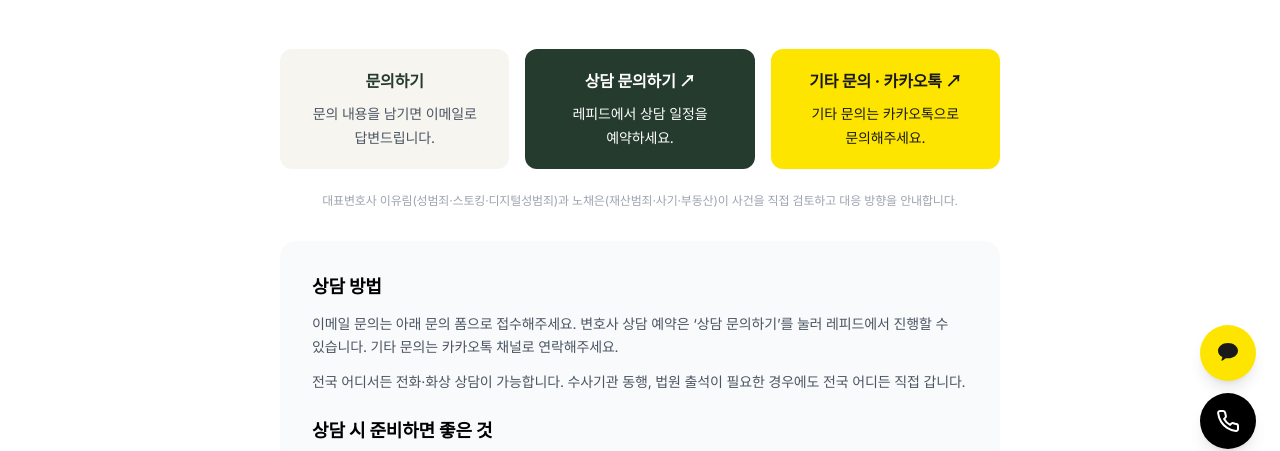
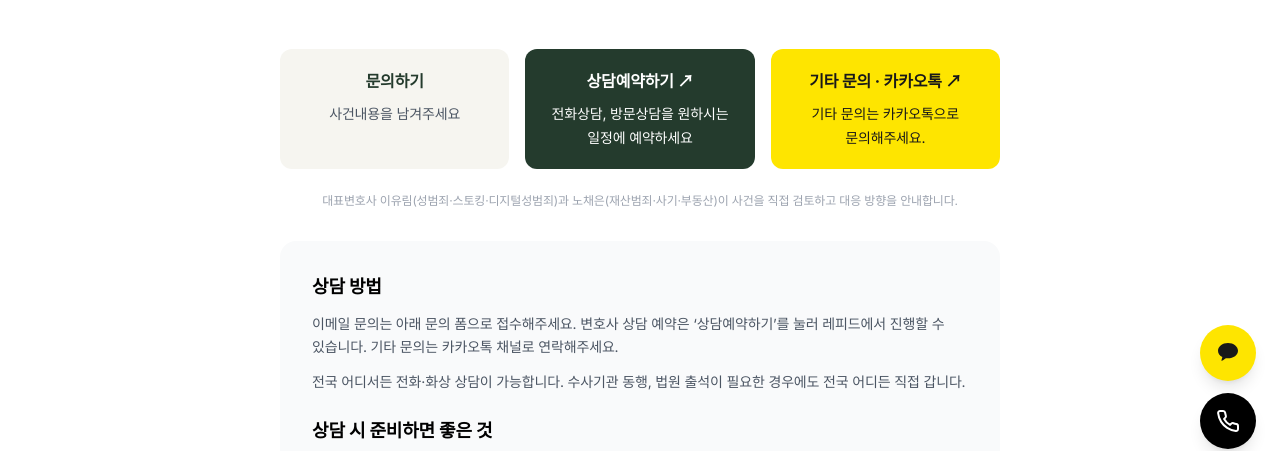
Before and after one commit to choucreamfish1234-netizen/rohandlee_homepage, a Next.js app: page /consultation in a window 1280 px wide. Shown: the part 259-710 px from the top of the page. Built offline with nearby package versions, Linux system fonts and the light colour scheme; no server answers; the database is empty; a web font is replaced by a local one.

Commit message:
Use requested inquiry and consultation booking labels

```diff
--- a/src/app/cases/CasesList.tsx
+++ b/src/app/cases/CasesList.tsx
@@ -386,7 +386,7 @@ export default function CasesList() {
                 href="https://www.latpeed.com/products/vy4Pu" target="_blank" rel="noopener noreferrer"
                 className="inline-flex items-center justify-center px-8 sm:px-10 py-4 bg-white text-accent text-sm font-medium rounded-full hover:bg-gray-100 transition-colors min-h-[48px]"
               >
-                상담 문의하기
+                상담예약하기
               </Link>
               <a
                 href="tel:032-207-8788"
--- a/src/app/cases/[slug]/CaseDetailContent.tsx
+++ b/src/app/cases/[slug]/CaseDetailContent.tsx
@@ -306,7 +306,7 @@ export default function CaseDetailContent({ slug, initialCase }: { slug: string;
             href="https://www.latpeed.com/products/vy4Pu" target="_blank" rel="noopener noreferrer"
             className="bg-white text-[#1B3B2F] text-sm font-semibold px-8 py-3.5 rounded-full hover:bg-white/90 transition-colors shadow-md min-h-[48px]"
           >
-            상담 문의하기
+            상담예약하기
           </a>
         </div>
       </motion.article>
--- a/src/app/consultation/page.tsx
+++ b/src/app/consultation/page.tsx
@@ -27,8 +27,8 @@ export default function Page() {
       <section className="pb-8 bg-white">
         <div className="max-w-3xl mx-auto px-4 sm:px-6">
           <div className="grid grid-cols-1 sm:grid-cols-3 gap-4 text-center">
-            <a href="#inquiry" className="p-5 bg-[#f6f5f0] rounded-xl"><strong className="block text-[#243b2d] mb-2">문의하기</strong><span className="text-sm text-gray-600">문의 내용을 남기면 이메일로 답변드립니다.</span></a>
-            <a href="https://www.latpeed.com/products/vy4Pu" target="_blank" rel="noopener noreferrer" className="p-5 bg-[#243b2d] text-white rounded-xl"><strong className="block mb-2">상담 문의하기 ↗</strong><span className="text-sm">레피드에서 상담 일정을 예약하세요.</span></a>
+            <a href="#inquiry" className="p-5 bg-[#f6f5f0] rounded-xl"><strong className="block text-[#243b2d] mb-2">문의하기</strong><span className="text-sm text-gray-600">사건내용을 남겨주세요</span></a>
+            <a href="https://www.latpeed.com/products/vy4Pu" target="_blank" rel="noopener noreferrer" className="p-5 bg-[#243b2d] text-white rounded-xl"><strong className="block mb-2">상담예약하기 ↗</strong><span className="text-sm">전화상담, 방문상담을 원하시는 일정에 예약하세요</span></a>
             <a href="https://pf.kakao.com/_YxgWxcn/chat" target="_blank" rel="noopener noreferrer" className="p-5 bg-[#FEE500] text-[#191919] rounded-xl"><strong className="block mb-2">기타 문의 · 카카오톡 ↗</strong><span className="text-sm">기타 문의는 카카오톡으로 문의해주세요.</span></a>
           </div>
           <p className="mt-6 text-xs text-gray-400 text-center">
@@ -44,7 +44,7 @@ export default function Page() {
               <h2 className="text-lg font-bold text-black mb-3">상담 방법</h2>
               <div className="space-y-3 text-sm text-gray-600 leading-relaxed">
                 <p>
-                  이메일 문의는 아래 문의 폼으로 접수해주세요. 변호사 상담 예약은 ‘상담 문의하기’를 눌러 레피드에서 진행할 수 있습니다. 기타 문의는 카카오톡 채널로 연락해주세요.
+                  이메일 문의는 아래 문의 폼으로 접수해주세요. 변호사 상담 예약은 ‘상담예약하기’를 눌러 레피드에서 진행할 수 있습니다. 기타 문의는 카카오톡 채널로 연락해주세요.
                 </p>
                 <p>
                   전국 어디서든 전화·화상 상담이 가능합니다. 수사기관 동행, 법원 출석이 필요한 경우에도 전국 어디든 직접 갑니다.
--- a/src/components/ConsultationSelectModal.tsx
+++ b/src/components/ConsultationSelectModal.tsx
@@ -98,7 +98,7 @@ export default function ConsultationSelectModal({
                     문의하기
                   </span>
                   <span className="block text-sm text-white/50 mt-1">
-                    문의 내용을 남기면 이메일로 답변드립니다
+                    사건내용을 남겨주세요
                   </span>
                 </button>
 
@@ -115,10 +115,10 @@ export default function ConsultationSelectModal({
                     className="block font-semibold text-base"
                     style={{ color: '#1B3B2F' }}
                   >
-                    상담 문의하기
+                    상담예약하기
                   </span>
                   <span className="block text-sm text-gray-400 mt-1">
-                    레피드에서 상담 일정을 예약하세요
+                    전화상담, 방문상담을 원하시는 일정에 예약하세요
                   </span>
                 </a>
                 <a href="https://pf.kakao.com/_YxgWxcn/chat" target="_blank" rel="noopener noreferrer" onClick={() => { trackConversion('kakao_click'); onClose() }} className="text-sm text-center text-[#43543f] py-3">기타 문의는 카카오톡으로 문의해주세요 ↗</a>
--- a/src/components/practice/shared.tsx
+++ b/src/components/practice/shared.tsx
@@ -87,7 +87,7 @@ export function ConsultationCTA({ text }: { text?: string }) {
             href="https://www.latpeed.com/products/vy4Pu" target="_blank" rel="noopener noreferrer"
             className="inline-flex items-center justify-center px-10 py-4 bg-[#F6F2EA] text-[#1B3B2F] text-sm font-semibold tracking-wide hover:bg-white transition-colors min-h-[52px]"
           >
-            상담 문의하기
+            상담예약하기
           </Link>
           <a
             href="tel:+82322078788"
--- a/src/renewal/consultation.ts
+++ b/src/renewal/consultation.ts
@@ -12,13 +12,13 @@ export function initConsultation() {
     <h2 id="rl-consult-title" tabindex="-1">어떤 도움이 필요하신가요?</h2>
     <div class="rl-options">
       <p class="rl-intro">편하신 방법으로 로앤이에 문의해주세요.</p>
-      <button type="button" class="rl-choice" data-email><span><strong>문의하기</strong><small>문의 내용을 남기면 이메일로 답변드립니다.</small></span><span aria-hidden="true">↗</span></button>
-      <a class="rl-choice rl-book" href="https://www.latpeed.com/products/vy4Pu" target="_blank" rel="noopener noreferrer"><span><strong>상담 문의하기</strong><small>레피드에서 상담 일정을 예약하세요.</small></span><span aria-hidden="true">↗</span></a>
+      <button type="button" class="rl-choice" data-email><span><strong>문의하기</strong><small>사건내용을 남겨주세요</small></span><span aria-hidden="true">↗</span></button>
+      <a class="rl-choice rl-book" href="https://www.latpeed.com/products/vy4Pu" target="_blank" rel="noopener noreferrer"><span><strong>상담예약하기</strong><small>전화상담, 방문상담을 원하시는 일정에 예약하세요</small></span><span aria-hidden="true">↗</span></a>
       <a class="rl-other" href="https://pf.kakao.com/_YxgWxcn/chat" target="_blank" rel="noopener noreferrer">기타 문의는 카카오톡으로 문의해주세요 ↗</a>
     </div>
     <form class="rl-form" hidden>
       <button class="rl-back" type="button">← 문의 방법 선택</button>
-      <p class="rl-intro">사건의 경위와 현재 상황을 남겨주세요.</p>
+      <p class="rl-intro">사건내용을 남겨주세요</p>
       <div class="rl-fields">
         <label>이름<input name="name" autocomplete="name" required maxlength="100"></label>
         <label>연락처<input name="phone" type="tel" autocomplete="tel" required maxlength="30"></label>
```
